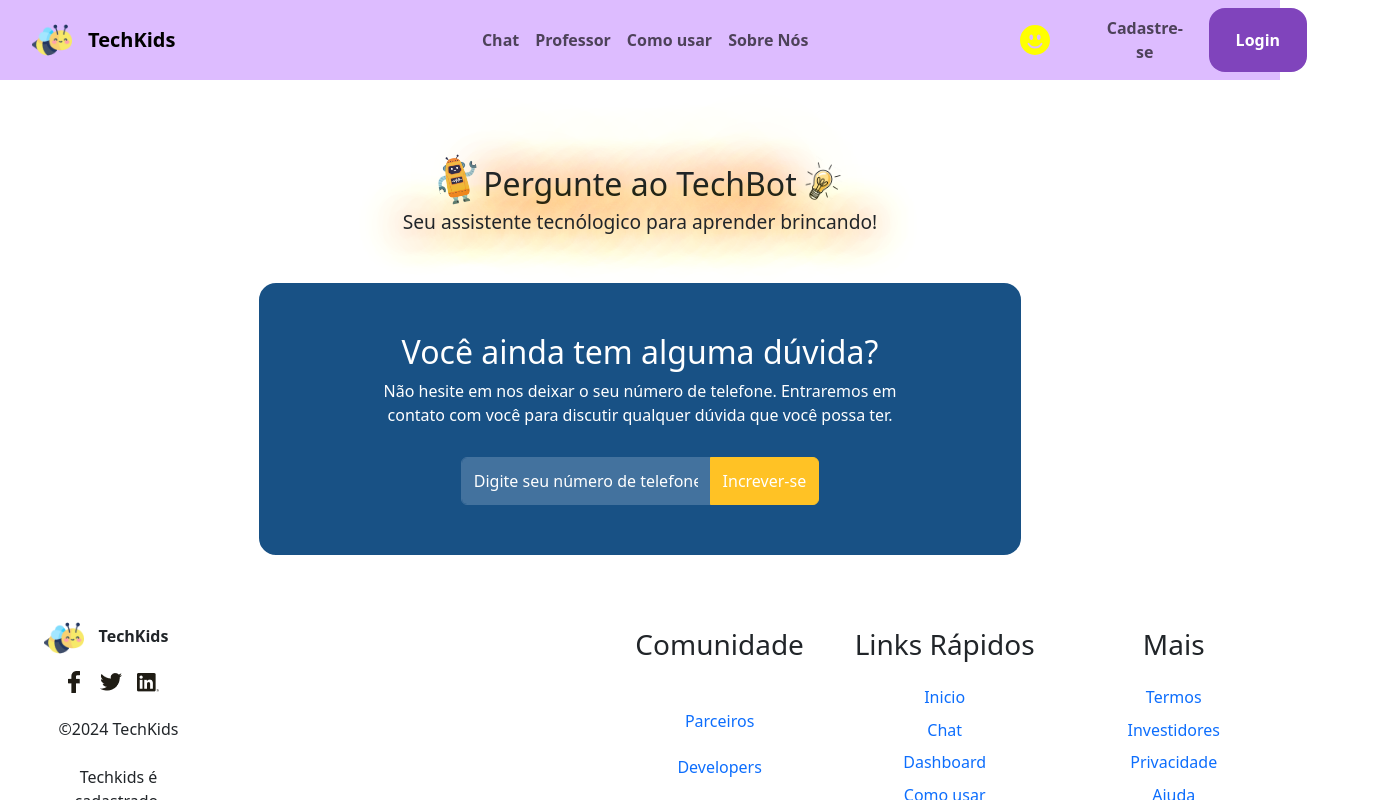
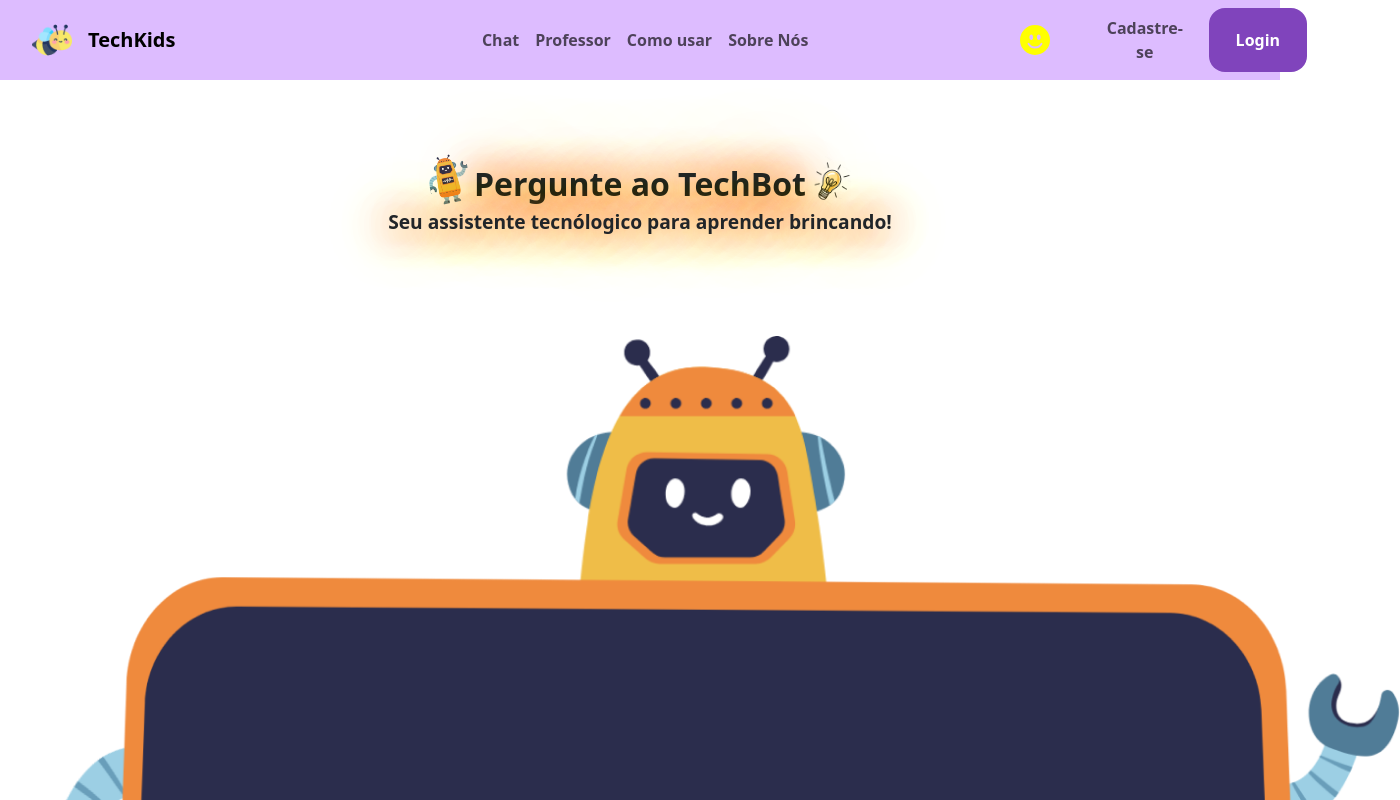
Before and after one commit to guxtavow/TCC, a React (Create React App) app in the folder TCC/: page / in a window 1280 px wide. Shown: the top 800 px of the page, 1400 px wide, since content can reach past the window. Built offline with nearby package versions, Linux system fonts and the light colour scheme.

Commit message:
Adicionado o resto da pagina do chatbot, além de pequenos ajustes e também comentários no código.

```diff
--- a/TCC/src/App.js
+++ b/TCC/src/App.js
@@ -10,7 +10,7 @@ function App() {
   return (
     <div className="App">
       <Header />
-        <Chatbot/>
+        <Chatbot />
       <Footer />
     </div>
   );
--- a/TCC/src/componentes/Chatbot/chat.css
+++ b/TCC/src/componentes/Chatbot/chat.css
@@ -1,3 +1,4 @@
+/* ------------------------ BLOCO DO PRIMEIRO TITULO DA PAGINA ----------------------- */
 .TituloChat{
     min-height: 20vh;
     max-height: 40vh;
@@ -15,10 +16,63 @@
     1px  1px 90px #f2994a;
 }
 
-#titleP{
+#titleP{ /* TEXTO DO TITULO */
     font-size: xx-large;
+    font-weight: 900;
 }
 
-#titleP2{
+#titleP2{ /* TEXTO DO SUBTITULO */
     font-size: larger;
+    font-weight: 600;
 }
+
+/* --------------------------------- CHATBOT -------------------------------- */
+
+#robochat{ /* IMAGEM FUNDO DO CHAT */
+    margin-top: 12vh;
+    margin-bottom: 17vh;
+    z-index: 0;
+}
+
+.TextoChat{ /* BLOCO DO INFO-CHATBOT */
+    background-image:linear-gradient(to top, rgb(253, 186, 0) 55% , white 45%);
+    height: 65vh;
+    display: flex;
+    justify-content: center;
+    align-items: center;
+    transition: all 0.8s ease-in;
+
+}
+
+body.dark-mode .TextoChat{ /* PARA AFETAR A LINHA NO DARKMODE */
+    background-image:linear-gradient(to top, #185185 55% , #222935 45%);
+    transition: all 0.8s ease-in;
+}
+
+.sobreChat{ /* TEXTO DO QUADRADO INFO */
+    width: 60vw;
+    height: 35vh;
+    padding: 30px;
+    border-radius: 20px;
+    background-color: white;
+    color: black;
+    text-align: center;
+    transition: all 0.8s ease-in;
+
+}
+body.dark-mode .sobreChat{ /* PARA AFETAR O BLOCO DENTRO DA LINHA NO DARKMODE */
+    background-color: #45659b;
+    color: white;
+    transition: all 0.8s ease-in;
+}
+
+#titleChat{ /* AFETAR O TITULO DO BLOCO */
+    font-weight: bolder;
+    margin-top: 2vh;
+}
+
+#textChat{ /* AFETAR O TEXTO DO BLOCO */
+    margin: auto;
+    margin-top: 3vh;
+    width: 48vw;
+}
--- a/TCC/src/componentes/Chatbot/chat.js
+++ b/TCC/src/componentes/Chatbot/chat.js
@@ -1,6 +1,7 @@
 import './chat.css'
 import Robo from './robo.png'
 import Lampada from './lampada.png'
+import Robochat from './robozinho.png'
 
 
 export default function Chatbot(){
@@ -9,7 +10,7 @@ export default function Chatbot(){
 
     return(
         <>
-            <div className='Chat'>
+            <div className='Chat'> {/* PAGINA DO CHATBOT NO GERAL */}
                 <div className='TituloChat'>
                     <img src={Robo} width={50}
                     style={{
@@ -25,6 +26,17 @@ export default function Chatbot(){
                     <br />
                         <span id='titleP2'>Seu assistente tecnólogico para aprender brincando!</span>
                 </div>
+
+                <div className='Chatbot'>{/* ROBOZINHO COM CHATBOT NA BARRIGA */}
+                    <img src={Robochat} alt='robochat' id='robochat' width={1400} /> {/* FUNDO CHAT */}
+                    <div className='TextoChat'>
+                        <div className='sobreChat'>{/* INFOS SOBRE O CHAT */}
+                            <h2 id='titleChat'>Olá! Eu sou o TechBot!</h2>
+                            <p id='textChat'>Seu assistente virtual especializado em tecnologia! Estou aqui para ajudar você a aprender sobre tecnologia e programação de uma forma divertida e interativa.
+                                Vamos explorar o mundo da tecnologia juntos?</p>
+                        </div>
+                    </div>
+                </div>
             </div>
 
         </>
```
Also changed, not shown: TCC/src/componentes/Chatbot/robozinho.png (added).
